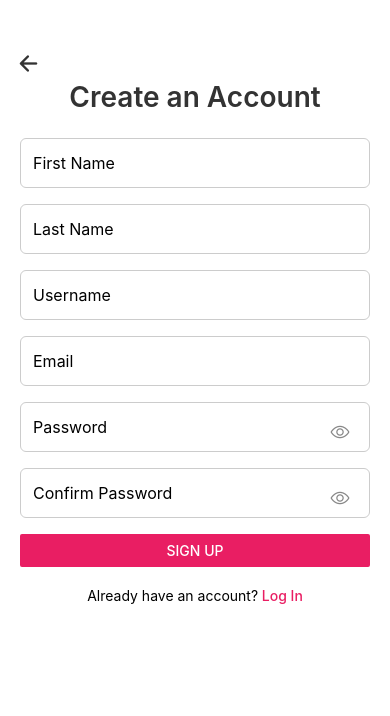
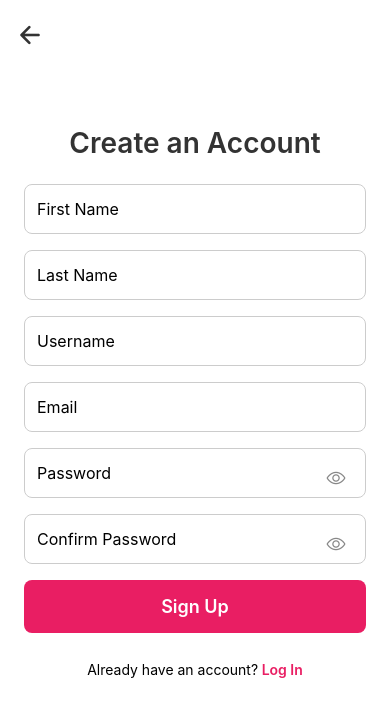
Before and after one commit to nurlanmnn/circld, a React Native app in the folder circld-app/: screen /Signup in a window 390 px wide. Shown: the top 716 px of the page. Built offline with nearby package versions, Linux system fonts and the light colour scheme.

Commit message:
designs for authentication pages updated

```diff
--- a/circld-app/src/screens/Auth/LoginScreen.js
+++ b/circld-app/src/screens/Auth/LoginScreen.js
@@ -1,63 +1,53 @@
-// src/screens/Auth/LoginScreen.js
 import React, { useState } from 'react';
 import {
   View,
   TextInput,
-  Button,
   Alert,
   StyleSheet,
   Text,
-  Image,
-  TouchableOpacity,
   KeyboardAvoidingView,
   Platform,
+  TouchableOpacity,
   TouchableWithoutFeedback,
   Keyboard,
   ScrollView,
 } from 'react-native';
+import { Ionicons } from '@expo/vector-icons';
 import * as SecureStore from 'expo-secure-store';
 import { client } from '../../api/client';
-import { Dimensions } from 'react-native';
-import { Ionicons } from '@expo/vector-icons';
-
-const { width } = Dimensions.get('window');
 
 export default function LoginScreen({ navigation }) {
-  const [username, setUsername] = useState('');
-  const [password, setPassword] = useState('');
+  const [username,     setUsername]     = useState('');
+  const [password,     setPassword]     = useState('');
   const [showPassword, setShowPassword] = useState(false);
 
   const login = async () => {
     if (!username.trim() || !password) {
-      Alert.alert('Missing fields', 'Enter both username or email and password.');
-      return;
+      return Alert.alert('Missing fields', 'Enter both username/email and password.');
     }
     try {
       const { data } = await client.post('token/', { username, password });
       await SecureStore.setItemAsync('accessToken', data.access);
       await SecureStore.setItemAsync('refreshToken', data.refresh);
-      navigation.replace('Main'); // temp
+      navigation.replace('Main');
     } catch (err) {
-      // If backend returns 401 (user not active/verified), show a special message
       if (err.response?.status === 401) {
-          return Alert.alert(
-            'Email not verified',
-            'Please verify your email before logging in.'
-          );
-        }
-        // Fallback for other errors
-        Alert.alert('Login failed', 'Check your credentials and try again.');
+        return Alert.alert('Email not verified','Please verify your email before logging in.');
+      }
+      Alert.alert('Login failed', 'Check your credentials and try again.');
     }
   };
 
   return (
     <KeyboardAvoidingView
-      style={{ flex: 1 }}
-      behavior={Platform.OS === 'ios' ? 'padding' : 'height'}
+      style={{ flex: 1, backgroundColor: '#fff' }}
+      behavior={Platform.OS === 'ios' ? 'padding' : undefined}
+      keyboardVerticalOffset={Platform.OS === 'ios' ? 90 : 0}
     >
+      {/* Back button */}
       <View style={styles.backContainer}>
         <TouchableOpacity onPress={() => navigation.replace('Welcome')}>
-          <Ionicons name="arrow-back" size={25} color="#333" />
+          <Ionicons name="arrow-back" size={28} color="#333" />
         </TouchableOpacity>
       </View>
 
@@ -66,12 +56,7 @@ export default function LoginScreen({ navigation }) {
           contentContainerStyle={styles.container}
           keyboardShouldPersistTaps="handled"
         >
-          <Image
-            source={require('../../../assets/logo_circld.png')}
-            style={styles.logo}
-            resizeMode="contain"
-          />
-
+          {/* Username/Email */}
           <TextInput
             placeholder="Username or Email"
             value={username}
@@ -80,6 +65,7 @@ export default function LoginScreen({ navigation }) {
             style={styles.input}
           />
 
+          {/* Password + eye toggle */}
           <View style={styles.inputContainer}>
             <TextInput
               placeholder="Password"
@@ -100,6 +86,7 @@ export default function LoginScreen({ navigation }) {
             </TouchableOpacity>
           </View>
 
+          {/* Forgot */}
           <TouchableOpacity
             style={styles.forgotLinkContainer}
             onPress={() => navigation.navigate('ForgotPassword')}
@@ -107,11 +94,12 @@ export default function LoginScreen({ navigation }) {
             <Text style={styles.forgotLinkText}>Forgot password?</Text>
           </TouchableOpacity>
 
-          <View style={styles.buttonContainer}>
-            <Button title="Log In" onPress={login} />
-          </View>
+          {/* ——— Styled Login Button ——— */}
+          <TouchableOpacity style={styles.primaryButton} onPress={login}>
+            <Text style={styles.primaryText}>Log In</Text>
+          </TouchableOpacity>
 
-
+          {/* Sign Up footer */}
           <View style={styles.footer}>
             <Text>Don't have an account?</Text>
             <TouchableOpacity onPress={() => navigation.replace('Signup')}>
@@ -127,29 +115,26 @@ export default function LoginScreen({ navigation }) {
 const styles = StyleSheet.create({
   backContainer: {
     position: 'absolute',
-    top: 50,
+    top: Platform.OS === 'ios' ? 50 : 20,
     left: 16,
     zIndex: 10,
   },
   container: {
     flexGrow: 1,
     justifyContent: 'center',
-    paddingHorizontal: 16,
-    backgroundColor: '#fff',
-  },
-  logo: {
-    width: width * 0.52,       // 60% of screen width
-    height: width * 0.52,      // keep it square
-    alignSelf: 'center',
-    marginBottom: 80,
+    paddingHorizontal: 24,
   },
   input: {
     height: 50,
     borderColor: '#ccc',
     borderWidth: 1,
-    borderRadius: 5,
+    borderRadius: 8,
     marginBottom: 12,
-    paddingHorizontal: 10,
+    paddingHorizontal: 12,
+    fontSize: 16,
+  },
+  inputContainer: {
+    position: 'relative',
   },
   eyeButton: {
     position: 'absolute',
@@ -158,20 +143,36 @@ const styles = StyleSheet.create({
     padding: 4,
   },
   forgotLinkContainer: {
-    alignSelf:    'flex-end',
-    marginBottom: 16,
+    alignSelf: 'flex-end',
+    marginBottom: 24,
   },
   forgotLinkText: {
-    fontSize:  13,
-    color:     '#888',    // lighter, less prominent
+    fontSize: 14,
+    color: '#888',
   },
+
+  // —— Primary Circld Button ——
+  primaryButton: {
+    width: '100%',
+    backgroundColor: '#E91E63',
+    paddingVertical: 16,
+    borderRadius: 8,
+    marginBottom: 20,
+  },
+  primaryText: {
+    color: '#fff',
+    fontSize: 18,
+    fontWeight: '600',
+    textAlign: 'center',
+  },
+
   footer: {
     flexDirection: 'row',
-    marginTop: 20,
     justifyContent: 'center',
+    marginTop: 8,
   },
   signupLink: {
     color: '#E91E63',
-    fontWeight: '500',
+    fontWeight: '600',
   },
 });
--- a/circld-app/src/screens/Auth/SignupScreen.js
+++ b/circld-app/src/screens/Auth/SignupScreen.js
@@ -1,17 +1,17 @@
-// src/screens/Auth/SignupScreen.js
-
 import React, { useState } from 'react';
 import {
   View,
   TextInput,
-  Button,
   Alert,
   StyleSheet,
   Text,
-  TouchableOpacity,
-  ActivityIndicator,
   KeyboardAvoidingView,
   Platform,
+  TouchableOpacity,
+  TouchableWithoutFeedback,
+  Keyboard,
+  ScrollView,
+  ActivityIndicator,
 } from 'react-native';
 import { Ionicons } from '@expo/vector-icons';
 import * as SecureStore from 'expo-secure-store';
@@ -24,8 +24,8 @@ export default function SignupScreen({ navigation }) {
   const [email, setEmail]           = useState('');
   const [password, setPassword]     = useState('');
   const [password2, setPassword2]   = useState('');
-  const [showPassword, setShowPassword]   = useState(false);
-  const [showPassword2, setShowPassword2] = useState(false);
+  const [showPassword, setShowPassword]     = useState(false);
+  const [showPassword2, setShowPassword2]   = useState(false);
   const [loading, setLoading]       = useState(false);
 
   const handleSignup = async () => {
@@ -53,7 +53,6 @@ export default function SignupScreen({ navigation }) {
         password,
         password2,
       });
-
       if (registerRes.status === 201) {
         const tokenRes = await client.post('token/', {
           username: username.trim(),
@@ -64,15 +63,13 @@ export default function SignupScreen({ navigation }) {
         navigation.replace('Groups');
       }
     } catch (err) {
+      let msg = 'Something went wrong.';
       if (err.response?.data) {
-        let msg = '';
-        Object.keys(err.response.data).forEach(field => {
-          msg += `${field}: ${err.response.data[field].join(' ')}\n`;
-        });
-        Alert.alert('Registration Error', msg.trim());
-      } else {
-        Alert.alert('Registration Error', 'Something went wrong. Please try again.');
+        msg = Object.entries(err.response.data)
+          .map(([field, errs]) => `${field}: ${errs.join(' ')}`)
+          .join('\n');
       }
+      Alert.alert('Registration Error', msg);
     } finally {
       setLoading(false);
     }
@@ -80,17 +77,24 @@ export default function SignupScreen({ navigation }) {
 
   return (
     <KeyboardAvoidingView
-      style={styles.container}
+      style={{ flex: 1, backgroundColor: '#fff' }}
       behavior={Platform.OS === 'ios' ? 'padding' : undefined}
       keyboardVerticalOffset={Platform.OS === 'ios' ? 90 : 0}
     >
+      {/* Back button */}
       <View style={styles.backContainer}>
         <TouchableOpacity onPress={() => navigation.replace('Welcome')}>
-          <Ionicons name="arrow-back" size={25} color="#333" />
+          <Ionicons name="arrow-back" size={28} color="#333" />
         </TouchableOpacity>
       </View>
 
+      <TouchableWithoutFeedback onPress={Keyboard.dismiss}>
+        <ScrollView
+          contentContainerStyle={styles.container}
+          keyboardShouldPersistTaps="handled"
+        >
           <Text style={styles.heading}>Create an Account</Text>
+
           <TextInput
             placeholder="First Name"
             value={firstName}
@@ -121,7 +125,7 @@ export default function SignupScreen({ navigation }) {
             style={styles.input}
           />
 
-      {/* Password field with toggle */}
+          {/* Password */}
           <View style={styles.inputContainer}>
             <TextInput
               placeholder="Password"
@@ -142,7 +146,7 @@ export default function SignupScreen({ navigation }) {
             </TouchableOpacity>
           </View>
 
-      {/* Confirm password with toggle */}
+          {/* Confirm Password */}
           <View style={styles.inputContainer}>
             <TextInput
               placeholder="Confirm Password"
@@ -163,18 +167,24 @@ export default function SignupScreen({ navigation }) {
             </TouchableOpacity>
           </View>
 
+          {/* Sign Up button */}
           {loading ? (
             <ActivityIndicator size="large" color="#E91E63" style={{ marginTop: 16 }} />
           ) : (
-        <Button title="Sign Up" onPress={handleSignup} color="#E91E63" />
+            <TouchableOpacity style={styles.primaryButton} onPress={handleSignup}>
+              <Text style={styles.primaryText}>Sign Up</Text>
+            </TouchableOpacity>
           )}
 
+          {/* Footer link */}
           <View style={styles.footer}>
             <Text>Already have an account?</Text>
             <TouchableOpacity onPress={() => navigation.replace('Login')}>
-          <Text style={styles.loginLink}> Log In</Text>
+              <Text style={styles.footerLink}> Log In</Text>
             </TouchableOpacity>
           </View>
+        </ScrollView>
+      </TouchableWithoutFeedback>
     </KeyboardAvoidingView>
   );
 }
@@ -182,48 +192,61 @@ export default function SignupScreen({ navigation }) {
 const styles = StyleSheet.create({
   backContainer: {
     position: 'absolute',
-    top: 50,
+    top: Platform.OS === 'ios' ? 50 : 20,
     left: 16,
     zIndex: 10,
   },
-  container:     {
-    flex: 1,
-    paddingHorizontal: 20,
-    paddingTop: 80,
-    backgroundColor: '#fff',
+  container: {
+    flexGrow: 1,
+    justifyContent: 'center',
+    paddingHorizontal: 24,
+    paddingBottom: 40,
   },
-  heading:       {
+  heading: {
     fontSize: 28,
     fontWeight: '600',
+    textAlign: 'center',
     marginBottom: 24,
-    textAlign: 'center',
     color: '#333',
   },
-  input:         {
+  input: {
     height: 50,
     borderColor: '#ccc',
     borderWidth: 1,
-    borderRadius: 6,
+    borderRadius: 8,
     marginBottom: 16,
     paddingHorizontal: 12,
     fontSize: 16,
   },
-  inputContainer:{
+  inputContainer: {
     position: 'relative',
   },
-  eyeButton:     {
+  eyeButton: {
     position: 'absolute',
     right: 16,
     top: 15,
     padding: 4,
   },
-  footer:        {
+  primaryButton: {
+    width: '100%',
+    backgroundColor: '#E91E63',
+    paddingVertical: 16,
+    borderRadius: 8,
+    marginBottom: 20,
+  },
+  primaryText: {
+    color: '#fff',
+    fontSize: 18,
+    fontWeight: '600',
+    textAlign: 'center',
+  },
+  footer: {
     flexDirection: 'row',
-    marginTop: 20,
     justifyContent: 'center',
+    marginTop: 8,
   },
-  loginLink:     {
+  footerLink: {
     color: '#E91E63',
-    fontWeight: '500',
+    fontWeight: '600',
   },
 });
--- a/circld-app/src/screens/Auth/WelcomeScreen.js
+++ b/circld-app/src/screens/Auth/WelcomeScreen.js
@@ -1,5 +1,3 @@
-// src/screens/Auth/WelcomeScreen.js
-
 import React from 'react';
 import {
   View,
@@ -32,10 +30,10 @@ export default function WelcomeScreen({ navigation }) {
       </TouchableOpacity>
 
       <TouchableOpacity
-        style={styles.linkButton}
+        style={styles.secondaryButton}
         onPress={() => navigation.replace('Login')}
       >
-        <Text style={styles.linkText}>Log In</Text>
+        <Text style={styles.secondaryText}>Log In</Text>
       </TouchableOpacity>
     </View>
   );
@@ -84,12 +82,18 @@ const styles = StyleSheet.create({
     fontWeight: '600',
     textAlign: 'center',
   },
-  linkButton: {
-    paddingVertical: 12,
+  secondaryButton: {
+    width: '100%',
+    backgroundColor: '#fff',
+    borderWidth: 1,
+    borderColor: '#E91E63',
+    paddingVertical: 16,
+    borderRadius: 8,
   },
-  linkText: {
-    color: '#333',
-    fontSize: 16,
+  secondaryText: {
+    color: '#E91E63',
+    fontSize: 18,
+    fontWeight: '600',
     textAlign: 'center',
   },
 });
```
Lines whose indentation alone changed are shown as unchanged.
